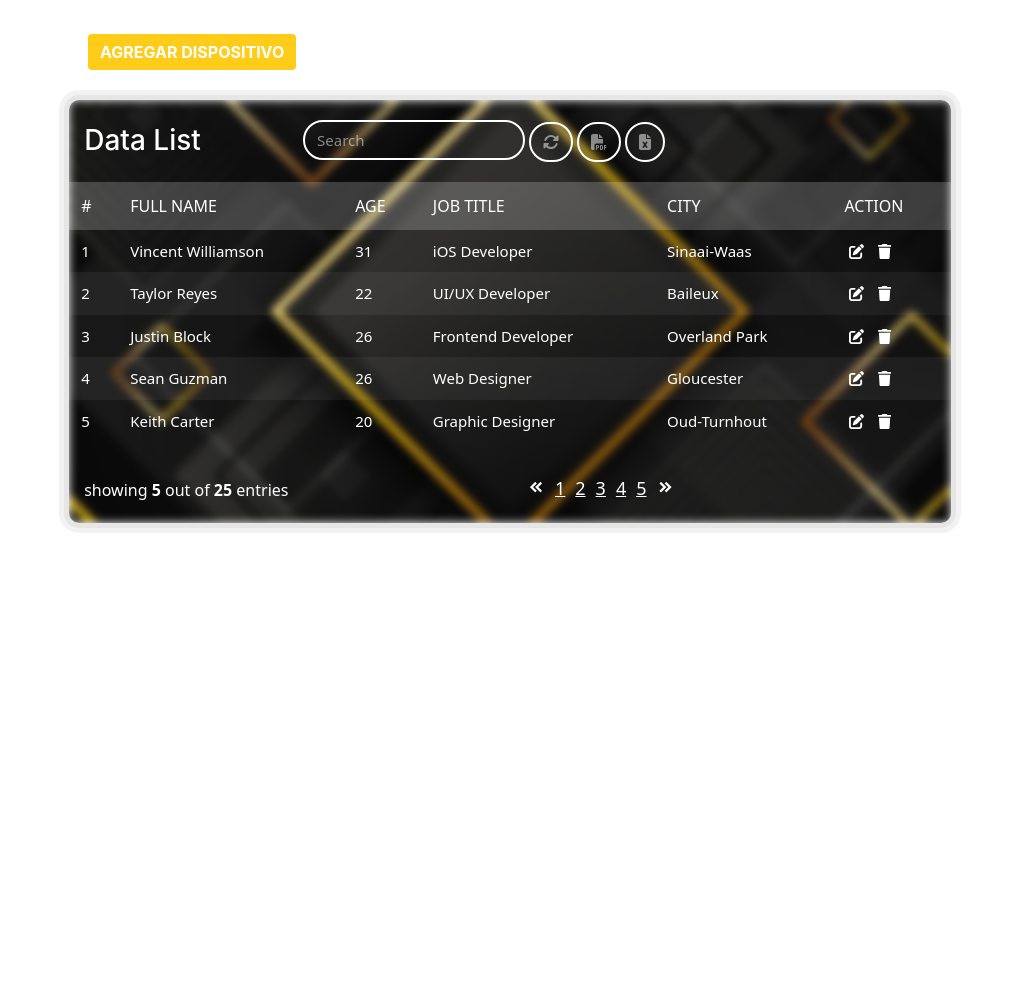
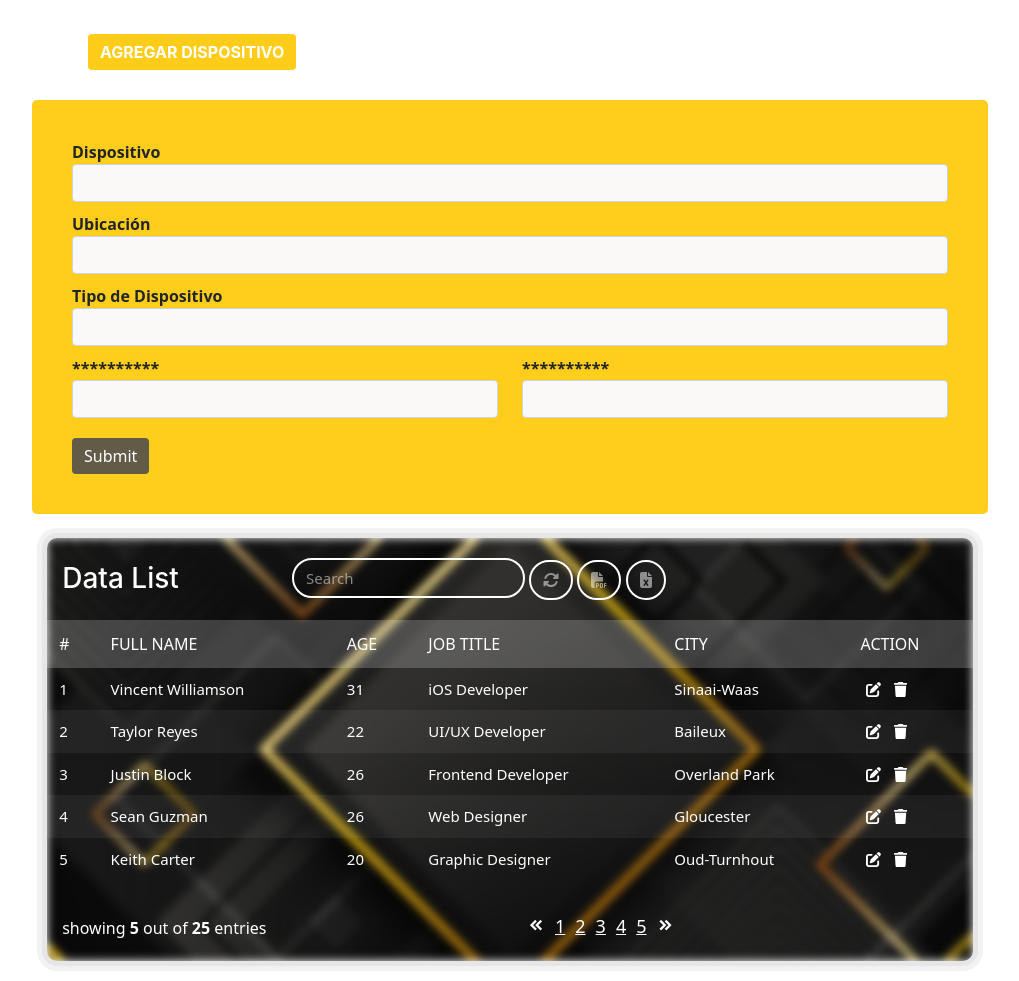
Before and after one commit to Kumati63/Rayzek, a Django app: template templates/PrimeraApp/CrudDispositivos.html in a window 1280 px wide. Shown: the part 56-1037 px from the top of the page, without its empty margins (130-1149 px from the left). Before the commit the page ends 589 px from the top, so only its background shows below. Run offline with Django 3.2, Linux system fonts and the light colour scheme; the template is opened without the code that fills it, so the values that code supplies are empty; some libraries are stand-ins or nearby versions.

Commit message:
creado el CrudDispositivos
Se ha terminado la vista para el CrudDispositivos.

Sera posible crear y ver los dispositivos que hay

```diff
--- a/static/css/CrudDispositivos.css
+++ b/static/css/CrudDispositivos.css
@@ -19,8 +19,8 @@
     height: 100%;
     background: url('/static/img/background.png') no-repeat center center;
     background-size: cover;
-    filter: blur(5px); /* Aplica el desenfoque */
-    z-index: -1; /* Envía el fondo detrás del contenido del panel */
+    filter: blur(5px);
+    z-index: -1;
 }
 .panel .panel-heading{
     padding: 20px 15px;
--- /dev/null
+++ b/static/css/CrudDispositivos2.css
@@ -0,0 +1,30 @@
+
+form .form-group{
+    background: rgba(255, 200, 0, 0.895);
+    padding: 40px;
+    border-radius: 5px;
+    position: relative;
+    font-size: 16px;
+    font-weight: bold;
+}
+
+form .form-control{
+    background: #faf9f7;
+    margin-bottom: 10px;
+}
+
+form .inside{
+    margin-top: 40px;
+    position: relative;
+    border: 1px solid #cbcbcb;
+}
+
+form .btn{
+    background: rgba(80, 79, 77, 0.9);
+    color: #fff;
+    border: none;
+}
+
+form .btn:focus{
+    outline: none;
+}
--- a/templates/PrimeraApp/CrudDispositivos.html
+++ b/templates/PrimeraApp/CrudDispositivos.html
@@ -10,6 +10,7 @@
     <!-- css-->
     <link rel="stylesheet" href="{% static 'css/LandingPage.css' %}">
     <link rel="stylesheet" href="{% static 'css/CrudDispositivos.css' %}">
+    <link rel="stylesheet" href="{% static 'css/CrudDispositivos2.css' %}">
     <!-- Google fonts -->
     <link href='https://fonts.googleapis.com/css?family=Poppins' rel='stylesheet'>
     <link href='https://unpkg.com/boxicons@2.1.4/css/boxicons.min.css' rel='stylesheet'>
@@ -103,10 +104,43 @@
         <section class="page-section" id="DisDisplay">
             <div class="container">
                 <div id="btnNuevoDis">
-                    <a class="btn btn-primary btn-xl text-uppercase" id="btnDispositivo" href="#">Agregar Dispositivo</a>
+                    <a class="btn btn-primary btn-xl text-uppercase" id="btnDispositivo" href="#">Agregar
+                        Dispositivo</a>
                 </div>
 
                 <!-- Crud Dispositivos, debe aparecer una vez presionado el boton "Agregar Dispositivo" -->
+                <div class="container-fluid" id="NewDevices">
+                    <div class="row">
+                        <form>
+                            <div class="form-group">
+                                <label class=" control-label">Dispositivo</label>
+                                <input type="text" class="form-control">
+
+                                <label class=" control-label">Ubicación</label>
+                                <input type="text" class="form-control">
+
+                                <label class=" control-label">Tipo de Dispositivo</label>
+                                <input type="text" class="form-control">
+
+                                <div class="row">
+                                    <div class="col-md-6">
+                                        <label class="control-label">**********</label>
+                                        <input type="text" class="form-control">
+                                    </div>
+                                    <div class="col-md-6">
+                                        <label class="control-label">**********</label>
+                                        <input type="text" class="form-control">
+                                    </div>
+                                </div>
+                                <button type="submit" class="btn btn-default" style="margin-top: 10px;">Submit</button>
+                            </div>
+
+                        </form>
+                    </div>
+                </div>
+            </div>
+
+            <br>
 
             <!-- Menu para mostrar los dispositivos ya agregados -->
             <div class="custom-container">
@@ -154,8 +188,7 @@
                                                 <ul class="action-list">
                                                     <li><a href="#" data-tip="edit"><i class="fa fa-edit"></i></a>
                                                     </li>
-                                                        <li><a href="#" data-tip="delete"><i
-                                                                    class="fa fa-trash"></i></a>
+                                                    <li><a href="#" data-tip="delete"><i class="fa fa-trash"></i></a>
                                                     </li>
                                                 </ul>
                                             </td>
@@ -170,8 +203,7 @@
                                                 <ul class="action-list">
                                                     <li><a href="#" data-tip="edit"><i class="fa fa-edit"></i></a>
                                                     </li>
-                                                        <li><a href="#" data-tip="delete"><i
-                                                                    class="fa fa-trash"></i></a>
+                                                    <li><a href="#" data-tip="delete"><i class="fa fa-trash"></i></a>
                                                     </li>
                                                 </ul>
                                             </td>
@@ -186,8 +218,7 @@
                                                 <ul class="action-list">
                                                     <li><a href="#" data-tip="edit"><i class="fa fa-edit"></i></a>
                                                     </li>
-                                                        <li><a href="#" data-tip="delete"><i
-                                                                    class="fa fa-trash"></i></a>
+                                                    <li><a href="#" data-tip="delete"><i class="fa fa-trash"></i></a>
                                                     </li>
                                                 </ul>
                                             </td>
@@ -202,8 +233,7 @@
                                                 <ul class="action-list">
                                                     <li><a href="#" data-tip="edit"><i class="fa fa-edit"></i></a>
                                                     </li>
-                                                        <li><a href="#" data-tip="delete"><i
-                                                                    class="fa fa-trash"></i></a>
+                                                    <li><a href="#" data-tip="delete"><i class="fa fa-trash"></i></a>
                                                     </li>
                                                 </ul>
                                             </td>
@@ -218,8 +248,7 @@
                                                 <ul class="action-list">
                                                     <li><a href="#" data-tip="edit"><i class="fa fa-edit"></i></a>
                                                     </li>
-                                                        <li><a href="#" data-tip="delete"><i
-                                                                    class="fa fa-trash"></i></a>
+                                                    <li><a href="#" data-tip="delete"><i class="fa fa-trash"></i></a>
                                                     </li>
                                                 </ul>
                                             </td>
@@ -233,7 +262,7 @@
                                     </div>
                                     <div class="col-sm-6 col-xs-6">
                                         <ul class="pagination hidden-xs pull-right">
-                                                <li><a href="#"><i class='bx bxs-chevrons-left' ></i></a></li>
+                                            <li><a href="#"><i class='bx bxs-chevrons-left'></i></a></li>
                                             <li><a href="#">1</a></li>
                                             <li><a href="#">2</a></li>
                                             <li><a href="#">3</a></li>
```
Lines whose indentation alone changed are shown as unchanged.
